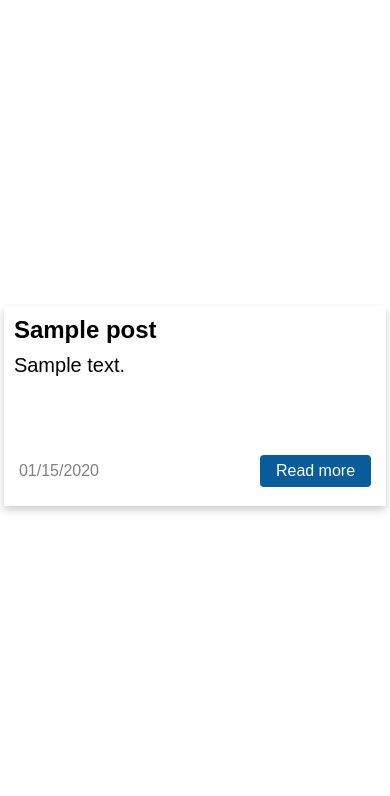
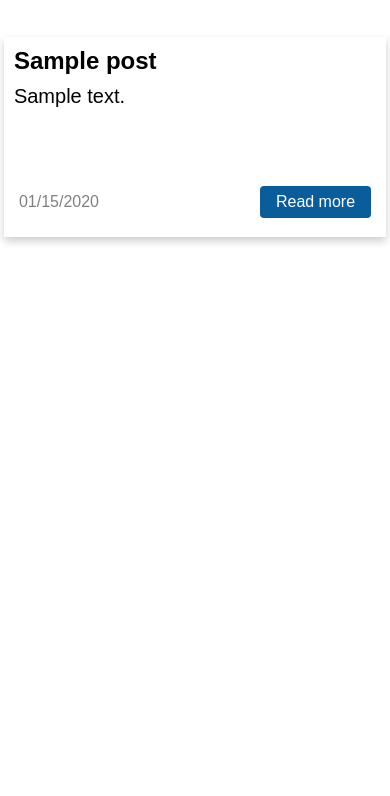
Before and after one commit to yura34054/blog-app, a Django app: template src/app/templates/blog.html in a window 390 px wide. Shown: the part 48-844 px from the top of the page. Run offline with Django 4.2, Linux system fonts and the light colour scheme; the template is opened without the code that fills it: most values are stand-ins (such as "Sample title", 1, 10 or a date in 2020).

Commit message:
fixed blog behaving awful on mobile

```diff
--- a/src/app/internal/urls.py
+++ b/src/app/internal/urls.py
@@ -3,7 +3,7 @@ from django.urls import path
 from app.internal.transport import views
 
 urlpatterns = [
-    path("", views.index, name='index'),
-    path("blog/", views.blog, name='blog'),
+    path("", views.index, name="index"),
+    path("blog/", views.blog, name="blog"),
     path("blog/<str:post_slug>", views.get_post),
 ]
--- a/src/app/static/elements/two_column_style.css
+++ b/src/app/static/elements/two_column_style.css
@@ -16,6 +16,10 @@
 }
 
 @media (max-width: 992px) {
+    .content {
+        flex: 0 1 auto; /* really idk why but it fixes mobile */
+    }
+
     .container {
         padding: 1px 1%;
         width: 98%;
```
